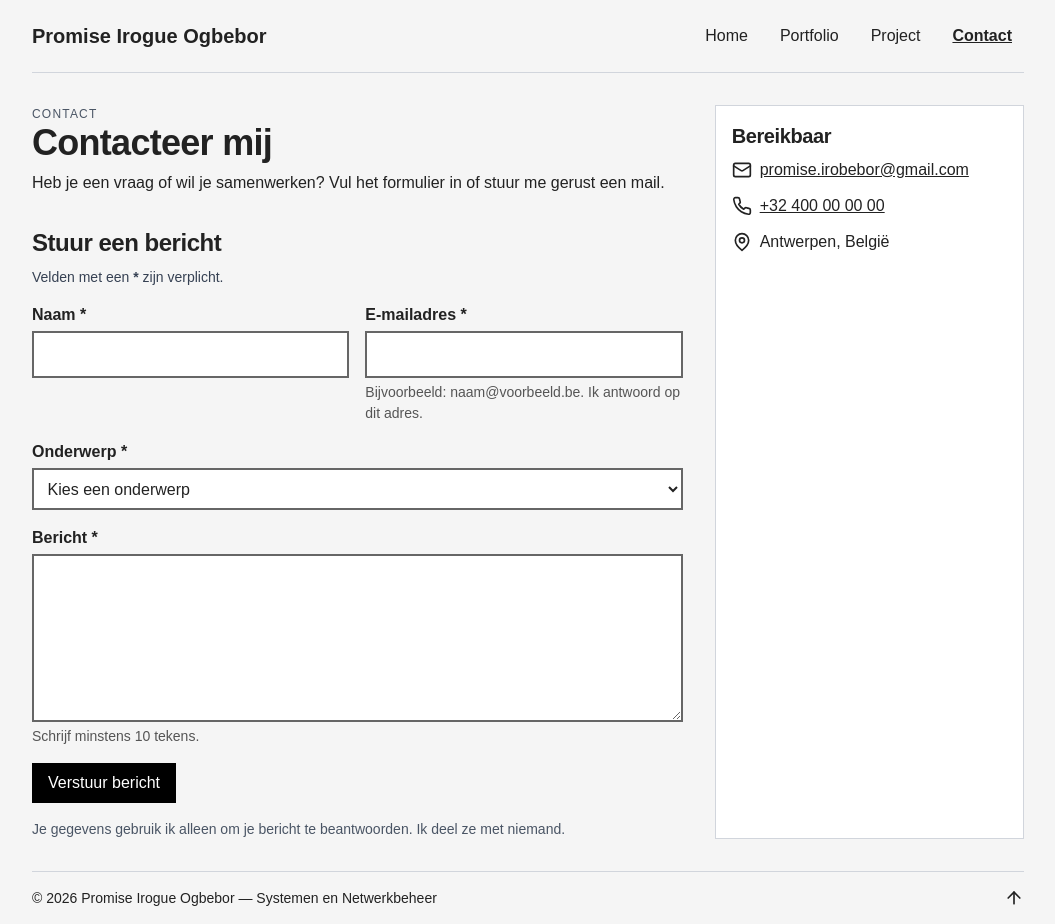
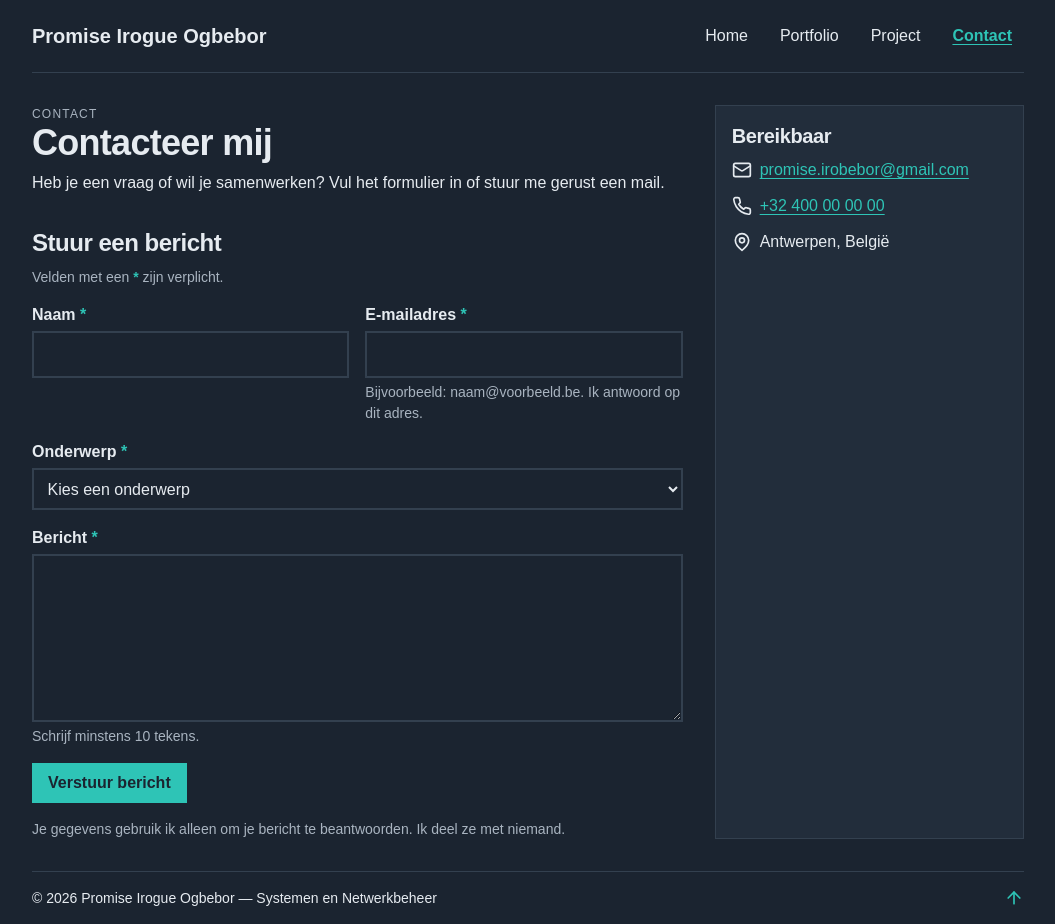
Before and after one commit to promise-irogueogbebor/portfolio, a website: page contact.html in a window 1280 px wide. Shown: the whole page, without its empty margins (112-1167 px from the left). Drawn offline with Linux system fonts and the light colour scheme.

Commit message:
Kleuren toegepast

```diff
--- a/contact.html
+++ b/contact.html
@@ -11,35 +11,35 @@
 <body>
   <div class="mx-auto max-w-5xl px-4">
 
-    <header class="flex flex-wrap items-center justify-between gap-4 border-b border-gray-300 py-4">
+    <header class="flex flex-wrap items-center justify-between gap-4 border-b rand py-4">
       <a href="index.html" class="text-xl font-bold">Promise Irogue Ogbebor</a>
 
       <input type="checkbox" id="menu-knop" class="peer sr-only md:hidden">
-      <label for="menu-knop" class="flex cursor-pointer items-center gap-2 border border-gray-400 px-3 py-2 md:hidden">
+      <label for="menu-knop" class="flex cursor-pointer items-center gap-2 border rand px-3 py-2 md:hidden">
         <svg xmlns="http://www.w3.org/2000/svg" width="20" height="20" viewBox="0 0 24 24" fill="none" stroke="currentColor" stroke-width="2" stroke-linecap="round" stroke-linejoin="round" aria-hidden="true"><line x1="4" x2="20" y1="12" y2="12"/><line x1="4" x2="20" y1="6" y2="6"/><line x1="4" x2="20" y1="18" y2="18"/></svg>
         Menu
       </label>
 
       <nav id="menu" aria-label="Hoofdmenu" class="hidden w-full peer-checked:block md:block md:w-auto">
         <ul class="flex flex-col gap-1 md:flex-row md:gap-2">
-        <li><a href="index.html" class="block px-3 py-2 hover:bg-gray-200">Home</a></li>
-        <li><a href="portfolio.html" class="block px-3 py-2 hover:bg-gray-200">Portfolio</a></li>
-        <li><a href="project.html" class="block px-3 py-2 hover:bg-gray-200">Project</a></li>
-        <li><a href="contact.html" class="block px-3 py-2 hover:bg-gray-200" aria-current="page">Contact</a></li>
+        <li><a href="index.html" class="block px-3 py-2 menu-link">Home</a></li>
+        <li><a href="portfolio.html" class="block px-3 py-2 menu-link">Portfolio</a></li>
+        <li><a href="project.html" class="block px-3 py-2 menu-link">Project</a></li>
+        <li><a href="contact.html" class="block px-3 py-2 menu-link" aria-current="page">Contact</a></li>
         </ul>
       </nav>
     </header>
 
     <div class="grid gap-8 py-8 md:grid-cols-3">
       <main class="md:col-span-2">
-        <p class="label text-gray-600">Contact</p>
+        <p class="label gedempt">Contact</p>
         <h1 class="text-4xl font-bold">Contacteer mij</h1>
         <p class="mt-2">Heb je een vraag of wil je samenwerken? Vul het formulier in of stuur me gerust een mail.</p>
 
         <h2 class="mt-8 text-2xl font-bold">Stuur een bericht</h2>
 
 
-        <p class="mt-2 text-sm text-gray-700">Velden met een <span class="ster" aria-hidden="true">*</span> zijn verplicht.</p>
+        <p class="mt-2 text-sm gedempt">Velden met een <span class="ster" aria-hidden="true">*</span> zijn verplicht.</p>
 
         <form name="contact" method="post" data-netlify="true" class="mt-4 grid gap-4 md:grid-cols-2">
 
@@ -75,14 +75,14 @@
           </div>
 
           <div class="md:col-span-2">
-            <button type="submit" class="bg-black px-4 py-2 text-white hover:bg-gray-700">Verstuur bericht</button>
+            <button type="submit" class="knop px-4 py-2">Verstuur bericht</button>
           </div>
 
         </form>
-        <p class="mt-4 text-sm text-gray-600">Je gegevens gebruik ik alleen om je bericht te beantwoorden. Ik deel ze met niemand.</p>
+        <p class="mt-4 text-sm gedempt">Je gegevens gebruik ik alleen om je bericht te beantwoorden. Ik deel ze met niemand.</p>
       </main>
 
-      <aside class="border border-gray-300 bg-white p-4">
+      <aside class="blok p-4">
         <h2 class="text-xl font-bold">Bereikbaar</h2>
         <ul class="mt-2 flex flex-col gap-3">
           <li class="flex items-center gap-2"><svg xmlns="http://www.w3.org/2000/svg" width="20" height="20" viewBox="0 0 24 24" fill="none" stroke="currentColor" stroke-width="2" stroke-linecap="round" stroke-linejoin="round" aria-hidden="true"><rect width="20" height="16" x="2" y="4" rx="2"/><path d="m22 7-8.97 5.7a1.94 1.94 0 0 1-2.06 0L2 7"/></svg> <a href="mailto:promise.irobebor@gmail.com" class="underline">promise.irobebor@gmail.com</a></li>
@@ -92,7 +92,7 @@
       </aside>
     </div>
 
-    <footer class="flex flex-col gap-2 border-t border-gray-300 py-4 text-sm sm:flex-row sm:items-center sm:justify-between">
+    <footer class="flex flex-col gap-2 border-t rand py-4 text-sm sm:flex-row sm:items-center sm:justify-between">
       <p>&copy; 2026 Promise Irogue Ogbebor — Systemen en Netwerkbeheer</p>
       <a href="#" class="flex items-center">
         <svg xmlns="http://www.w3.org/2000/svg" width="20" height="20" viewBox="0 0 24 24" fill="none" stroke="currentColor" stroke-width="2" stroke-linecap="round" stroke-linejoin="round" aria-hidden="true"><path d="m5 12 7-7 7 7"/><path d="M12 19V5"/></svg>
--- a/css/style.css
+++ b/css/style.css
@@ -1,18 +1,24 @@
 body {
   font-family: Arial, Helvetica, sans-serif;
-  background-color: #f5f5f5;
-  color: #222;
+  background-color: #1b2430;
+  color: #e6ebf0;
 }
 
 .label {
   text-transform: uppercase;
   letter-spacing: 0.1em;
   font-size: 0.75rem;
+  color: #2ec4b6;
 }
 
 h1,
 h2 {
   letter-spacing: -0.02em;
+}
+
+a {
+  color: #2ec4b6;
+  text-underline-offset: 3px;
 }
 
 main a:hover,
@@ -21,9 +27,47 @@ footer a:hover {
   text-decoration: underline;
 }
 
+header > a {
+  color: #e6ebf0;
+}
+
+.menu-link {
+  color: #e6ebf0;
+}
+
+.menu-link:hover {
+  background-color: #222d3b;
+  color: #2ec4b6;
+}
+
 nav a[aria-current="page"] {
   font-weight: bold;
   text-decoration: underline;
+  color: #2ec4b6;
+}
+
+.blok {
+  background-color: #222d3b;
+  border: 1px solid #33404f;
+}
+
+.rand {
+  border-color: #33404f;
+}
+
+.gedempt {
+  color: #a9b4c0;
+}
+
+.knop {
+  background-color: #2ec4b6;
+  color: #1b2430;
+  font-weight: bold;
+  cursor: pointer;
+}
+
+.knop:hover {
+  opacity: 0.85;
 }
 
 a:focus-visible,
@@ -32,7 +76,7 @@ input:focus-visible,
 select:focus-visible,
 textarea:focus-visible,
 #menu-knop:focus-visible + label {
-  outline: 3px solid #000;
+  outline: 3px solid #2ec4b6;
   outline-offset: 3px;
 }
 
@@ -48,6 +92,7 @@ textarea:focus-visible,
 
 .ster {
   font-weight: bold;
+  color: #2ec4b6;
 }
 
 .veld input,
@@ -55,20 +100,21 @@ textarea:focus-visible,
 .veld textarea {
   width: 100%;
   padding: 0.6rem;
-  border: 2px solid #666;
-  background-color: #fff;
-  color: #222;
+  border: 2px solid #33404f;
+  background-color: #1b2430;
+  color: #e6ebf0;
 }
 
 .hulp {
   font-size: 0.875rem;
-  color: #555;
+  color: #a9b4c0;
 }
 
 .fout {
   display: none;
   font-size: 0.875rem;
   font-weight: bold;
+  color: #ff8a80;
 }
 
 .fout::before {
@@ -78,8 +124,8 @@ textarea:focus-visible,
 .veld input:user-invalid,
 .veld select:user-invalid,
 .veld textarea:user-invalid {
-  border: 3px solid #000;
-  background-color: #eee;
+  border: 3px solid #ff8a80;
+  background-color: #2a2230;
 }
 
 .veld input:user-invalid ~ .fout,
```
Also changed, not shown: index.html (+11 -11 lines), portfolio.html (+17 -17 lines), project.html (+10 -10 lines).
